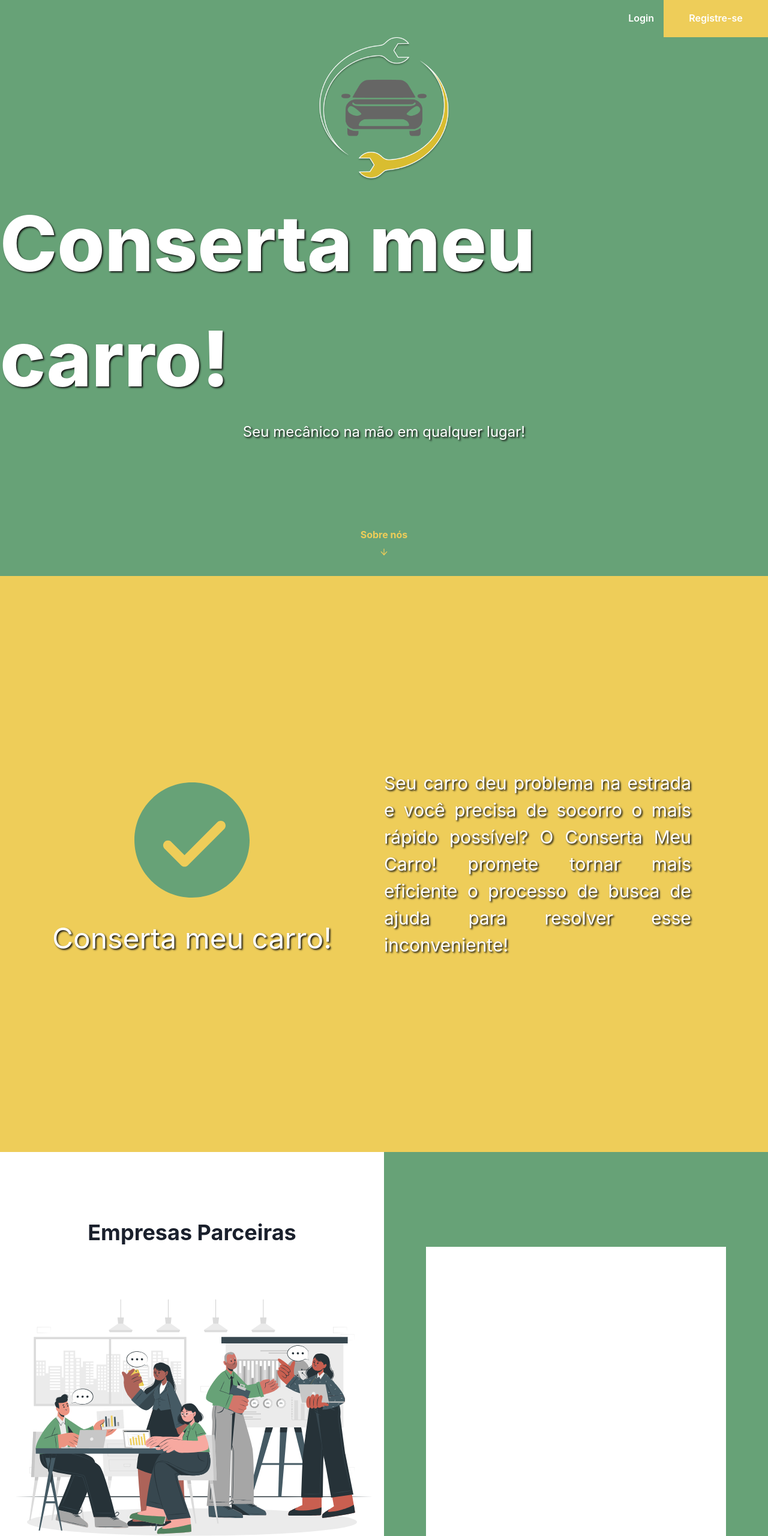
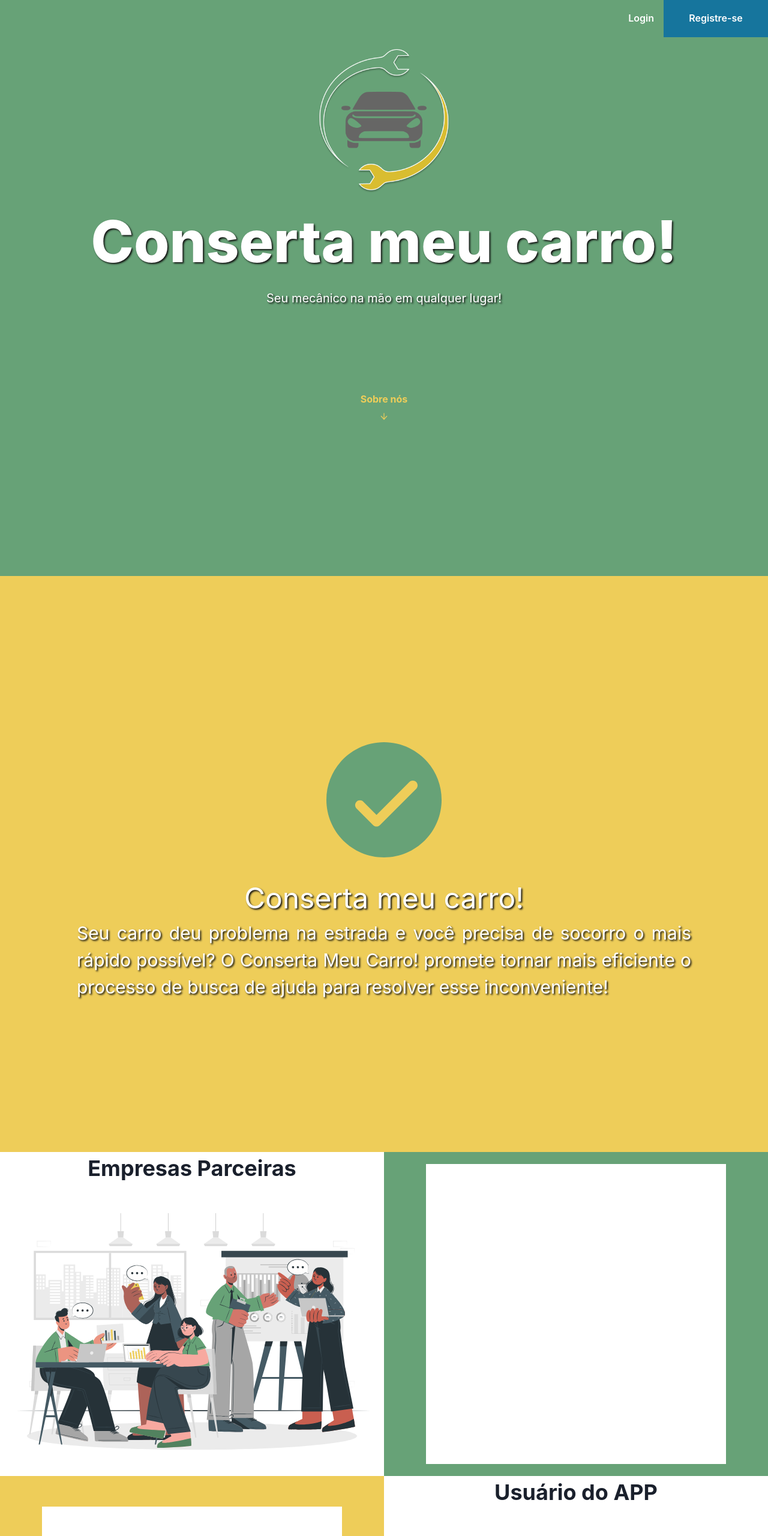
Before and after one commit to cricardolima/capstone-s6, a React (Create React App) app: page / in a window 1280 px wide. Shown: the top 2560 px of the page at 60% size. Built offline with nearby package versions, Linux system fonts and the light colour scheme; no server answers.

Commit message:
fix: responsive styles

```diff
--- a/src/pages/Home/index.tsx
+++ b/src/pages/Home/index.tsx
@@ -9,6 +9,7 @@ import {
   Text,
   Icon,
   Grid,
+  Flex,
 } from "@chakra-ui/react";
 import logo from "../../assets/logo.png";
 import checkSVG from "../../assets/ok.svg";
@@ -26,17 +27,22 @@ export const Home = () => {
   };
 
   return (
-    <>
-      <Box h="960px" w="100vw" backgroundColor="secondary">
+    <Flex flexDirection="column" justifyContent="center" alignItems="center">
+      <Flex
+        flexDirection="column"
+        h="960px"
+        w="100vw"
+        backgroundColor="secondary"
+      >
         <HStack flexDirection="row-reverse">
           <Button
             w="174px"
             h="62px"
             borderRadius="0px"
-            backgroundColor="primary"
+            backgroundColor="blue.600"
             color="baseDefault"
             onClick={() => goTo("/registerUser")}
-            _hover={{ backgroundColor: "secondary" }}
+            _hover={{ backgroundColor: "primary" }}
           >
             Registre-se
           </Button>
@@ -46,26 +52,28 @@ export const Home = () => {
             backgroundColor="inherit"
             color="baseDefault"
             onClick={() => goTo("/login")}
-            _hover={{ backgroundColor: "primary" }}
+            _hover={{ backgroundColor: "blue.600" }}
           >
             Login
           </Button>
         </HStack>
         <VStack>
-          <Image src={logo} h="240px" />
+          <Image mt="20px" src={logo} h="240px" />
           <Text
             color="baseDefault"
             as="h1"
-            fontSize="9xl"
+            fontSize={["3xl", "5xl", "7xl", "8xl"]}
             fontWeight="800"
             textShadow="2px 2px 3px #111111"
+            textAlign="center"
           >
             Conserta meu carro!
           </Text>
           <Text
             color="baseDefault"
-            fontSize="2xl"
+            fontSize={["lg", "xl", "lx", "2lx"]}
             textShadow="2px 2px 3px #111111"
+            textAlign="center"
           >
             Seu mecânico na mão em qualquer lugar!
           </Text>
@@ -76,16 +84,23 @@ export const Home = () => {
           </Text>
           <Icon as={AiOutlineArrowDown} color="primary" h="18px" />
         </VStack>
-      </Box>
-      <Box w="100%" backgroundColor="primary" h="960px">
-        <Grid templateColumns="repeat(2, 1fr)" alignItems="center" h="100%">
-          <VStack>
+      </Flex>
+      <Flex
+        flexDirection="column"
+        justifyContent="center"
+        alignItems="center"
+        w="100%"
+        backgroundColor="primary"
+        h="960px"
+      >
+        <VStack justifyContent="center">
           <Image src={checkSVG} h="240px" />
           <Text
             as="h2"
             fontSize="5xl"
             color="baseDefault"
             textShadow="2px 2px 3px #111111"
+            textAlign="center"
           >
             Conserta meu carro!
           </Text>
@@ -99,46 +114,60 @@ export const Home = () => {
           textShadow="2px 2px 3px #111111"
         >
           Seu carro deu problema na estrada e você precisa de socorro o mais
-            rápido possível? O Conserta Meu Carro! promete tornar mais eficiente
-            o processo de busca de ajuda para resolver esse inconveniente!
+          rápido possível? O Conserta Meu Carro! promete tornar mais eficiente o
+          processo de busca de ajuda para resolver esse inconveniente!
         </Text>
-        </Grid>
-      </Box>
-      <Grid templateColumns="repeat(2, 1fr)" alignItems="center" h="815px">
+      </Flex>
+      <Flex flexDirection={["column", "row", "row", "row"]} width="100%">
+        <Flex flexDirection="column" width="100%" margin="0 auto">
           <VStack spacing={12}>
-          <Text as="h2" fontSize="4xl" fontWeight="bold">
+            <Text as="h2" fontSize="4xl" fontWeight="bold" textAlign="center">
               Empresas Parceiras
             </Text>
-          <Image src={Partners} h="500px" />
+            <Image src={Partners} />
           </VStack>
+        </Flex>
         <Stack
           backgroundColor="secondary"
-          h="100%"
           w="100%"
           alignItems="center"
           justifyContent="center"
+          padding="20px 0px"
         >
-          <Box h="500px" w="500px" backgroundColor="baseDefault"></Box>
+          <Box
+            h="500px"
+            w="90%"
+            maxWidth="500px"
+            backgroundColor="baseDefault"
+          ></Box>
         </Stack>
-      </Grid>
-      <Grid templateColumns="repeat(2, 1fr)" alignItems="center" h="815px">
+      </Flex>
+
+      <Flex flexDirection={["column", "row", "row", "row"]} width="100%">
         <Stack
           backgroundColor="primary"
-          h="100%"
           w="100%"
           alignItems="center"
           justifyContent="center"
+          padding="20px 0px"
         >
-          <Box h="500px" w="500px" backgroundColor="baseDefault"></Box>
+          <Box
+            h="500px"
+            width="90%"
+            maxWidth="500px"
+            backgroundColor="baseDefault"
+          ></Box>
         </Stack>
+        <Flex flexDirection="column" width="100%" margin="0 auto">
           <VStack spacing={12}>
             <Text as="h2" fontSize="4xl" fontWeight="bold">
               Usuário do APP
             </Text>
-          <Image src={Users} h="500px" />
+            <Image src={Users} />
           </VStack>
-      </Grid>
-      <Footer />
-    </>
+        </Flex>
+      </Flex>
+      {/*<Footer />*/}
+    </Flex>
   );
 };
```
Lines whose indentation alone changed are shown as unchanged.
